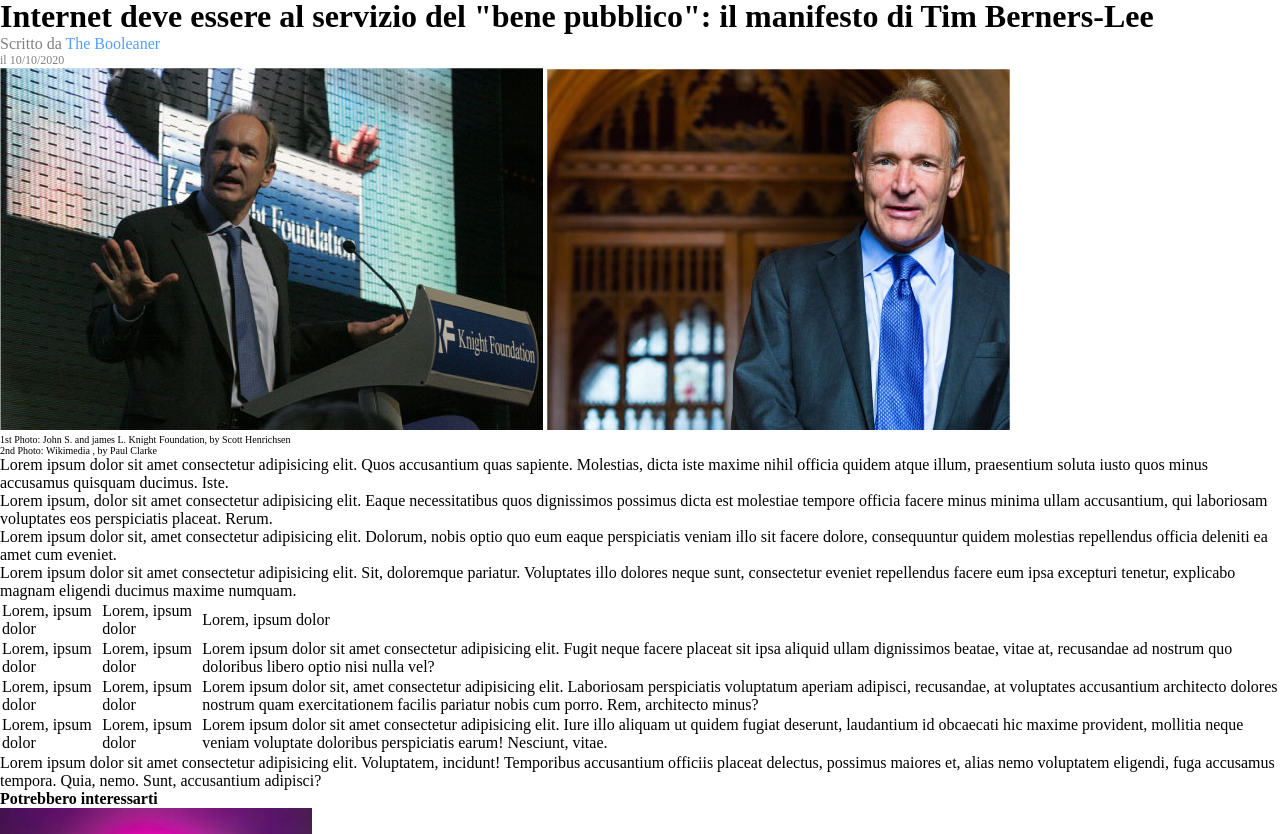
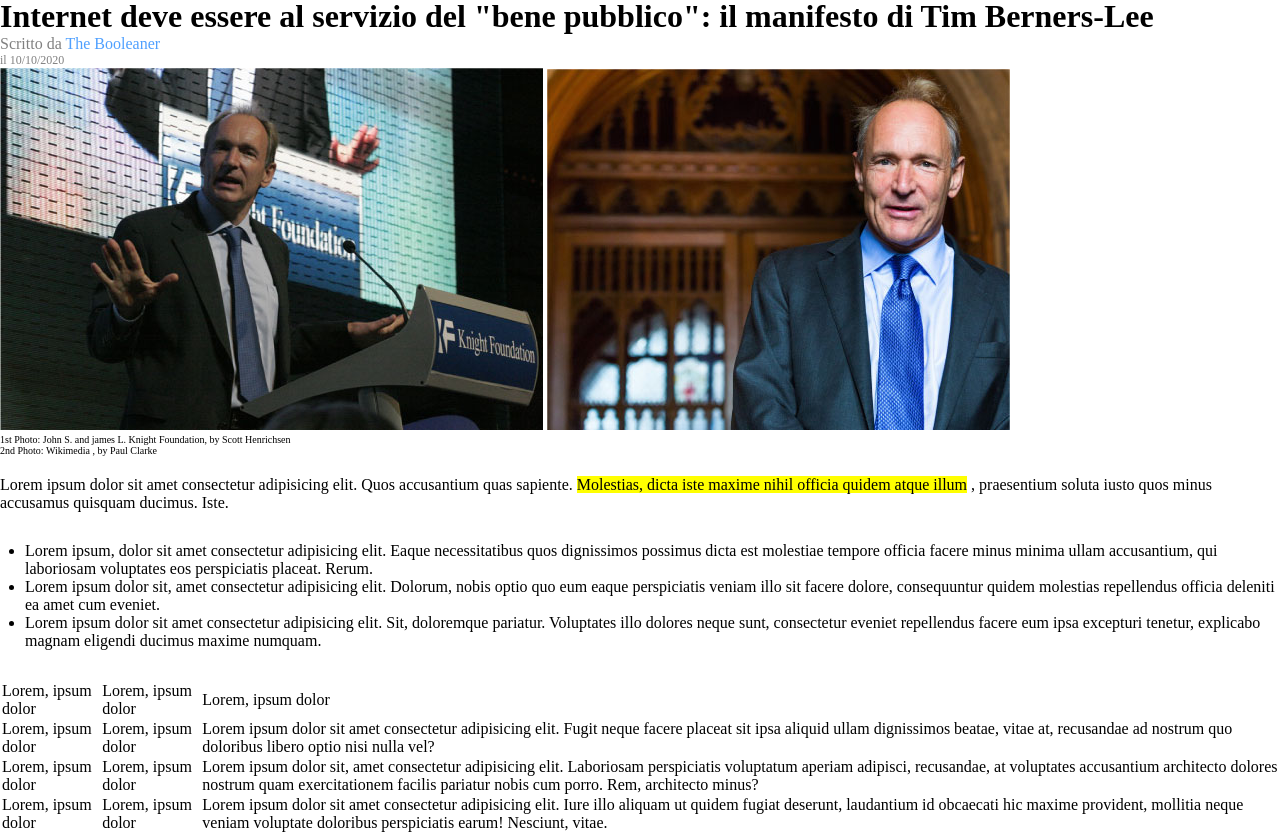
Before and after one commit to edocico/html-css-booleaner, a plain HTML site: page index.html in a window 1280 px wide. Shown: the part 122-956 px from the top of the page. Drawn offline with Linux system fonts and the light colour scheme.

Commit message:
style_p_ul

```diff
--- a/css/style.css
+++ b/css/style.css
@@ -36,3 +36,17 @@ header {
 .photo_desc {
     font-size: 10px;
 }
+
+p {
+    margin-top: 20px;
+    margin-bottom: 30px;
+}
+
+.highlight {
+    background-color: yellow;
+}
+
+ul {
+    margin-left: 25px;
+    margin-bottom: 30px
+}
--- a/index.html
+++ b/index.html
@@ -27,7 +27,7 @@
         <div class="photo_desc">2nd Photo: Wikimedia , by Paul Clarke</div>
 
 
-        <p>Lorem ipsum dolor sit amet consectetur adipisicing elit. Quos accusantium quas sapiente. Molestias, dicta iste maxime nihil officia quidem atque illum, praesentium soluta iusto quos minus accusamus quisquam ducimus. Iste.</p>
+        <p>Lorem ipsum dolor sit amet consectetur adipisicing elit. Quos accusantium quas sapiente. <span class="highlight">Molestias, dicta iste maxime nihil officia quidem atque illum</span> , praesentium soluta iusto quos minus accusamus quisquam ducimus. Iste.</p>
 
         <ul>
             <li>Lorem ipsum, dolor sit amet consectetur adipisicing elit. Eaque necessitatibus quos dignissimos possimus dicta est molestiae tempore officia facere minus minima ullam accusantium, qui laboriosam voluptates eos perspiciatis placeat. Rerum.</li>
@@ -64,7 +64,7 @@
             </tbody>
         </table>
 
-        <p>Lorem ipsum dolor sit amet consectetur adipisicing elit. Voluptatem, incidunt! Temporibus accusantium officiis placeat delectus, possimus maiores et, alias nemo voluptatem eligendi, fuga accusamus tempora. Quia, nemo. Sunt, accusantium adipisci?</p>
+        <p>Lorem ipsum dolor sit amet consectetur adipisicing elit. Voluptatem, incidunt! <span class="highlight">Temporibus accusantium officiis placeat delectus, possimus maiores et</span> , alias nemo voluptatem eligendi, fuga accusamus tempora. Quia, nemo. Sunt, accusantium adipisci?</p>
 
     </main>
 
```
